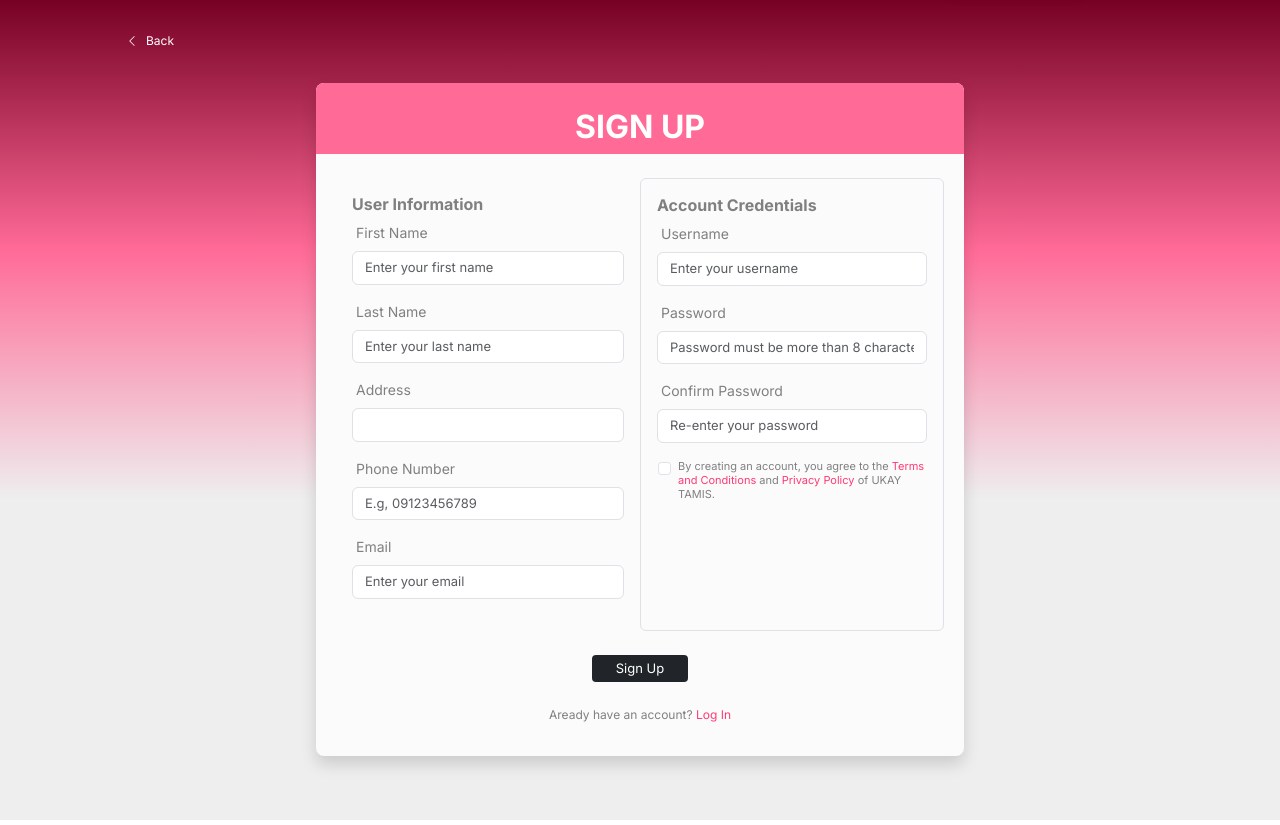
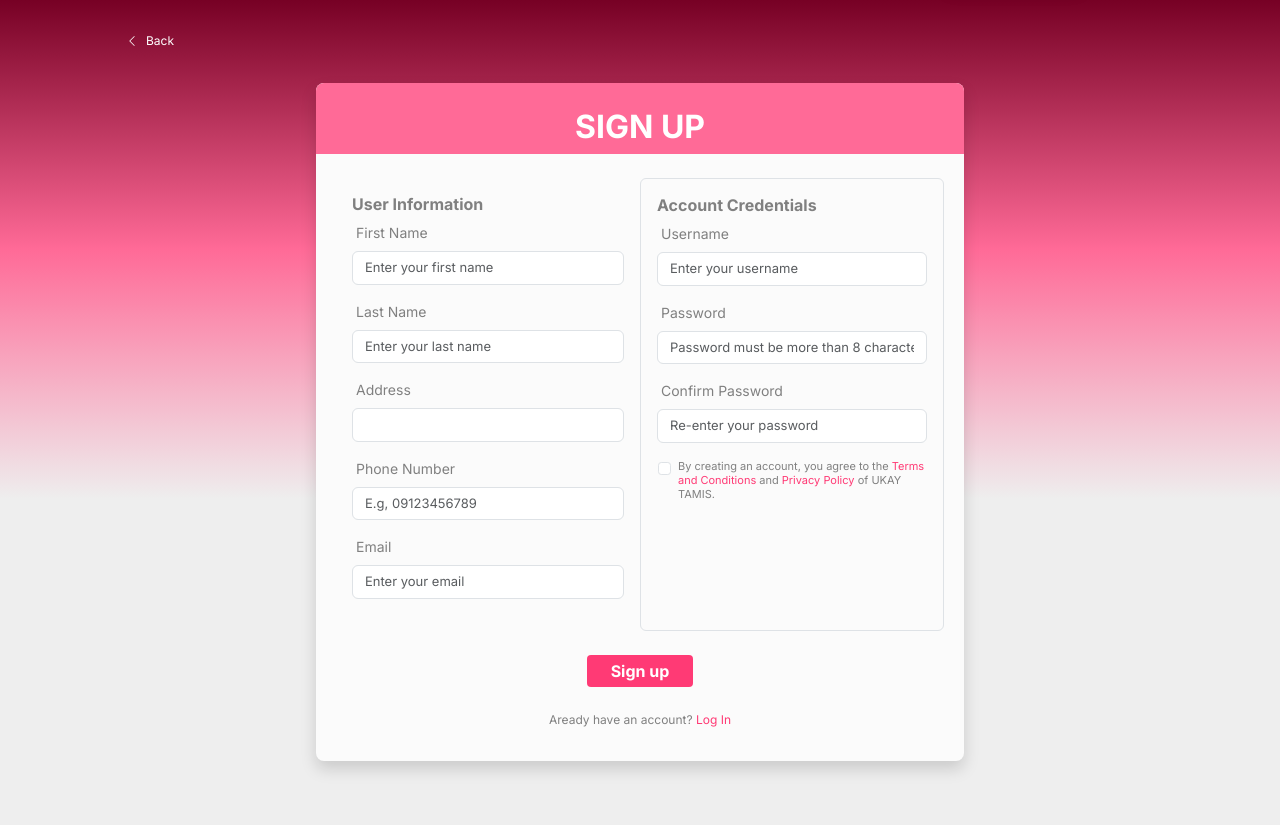
Before and after one commit to msn02/Ukay-Tamis, a PHP site: page /sign_up.php in a window 1280 px wide. Shown: the part 57-882 px from the top of the page. Run offline with PHP 8.4, Linux system fonts and the light colour scheme.

Commit message:
chore: renamed input tag to button

```diff
--- a/log_in.php
+++ b/log_in.php
@@ -52,7 +52,6 @@
             echo ('Login button not clicked.');
         }
     }
-
 ?>
 
 <!DOCTYPE html>
@@ -87,9 +86,7 @@
                         <h2 class="bold_header center_text ">LOG IN</h2>
                     </div>
 
-
                     <form class="form_style p-4 m-0" method="POST" action="log_in.php">
-
                         <!-- error message -->
                         <p><?php if(isset($_GET['error'])){ echo $_GET['error']; } ?></p>
 
@@ -107,7 +104,7 @@
                         </div>
                         <!-- TO DO: Error warning (if password is incorrect/no account/no username found) -->
                         <div class="log_sign_btn mt-4 center_align">
-                            <input class="btn btn-dark border-0 rounded-1 px-4 py-1" type = "submit" name = "login_btn" value = "Login"></input>
+                            <button class="btn btn-dark border-0 rounded-1 px-4 py-1" type = "submit" name = "login_btn" value = "Login">Log in</button>
                         </div>
                         <div class="center_align mt-4 mb-0 p-0">
                             <p>Don't have an account? <span class="sign_up_link"><a href="sign_up.php" class="text-decoration-none">Create an Account</a></span></p>
--- a/sign_up.php
+++ b/sign_up.php
@@ -248,7 +248,7 @@
                         <!-- TO DO: Error warning (if password is not more than 8 characters) -->
                         <div class="log_sign_btn mt-4 center_align">
 
-                            <input class="btn btn-dark border-0 rounded-1 px-4 py-1" onclick="" type = "submit" id="signup_btn" name="signup_btn" value = "Sign Up"></input>
+                            <button class="btn btn-dark border-0 rounded-1 px-4 py-1" onclick="" type = "submit" id="signup_btn" name="signup_btn" value = "Sign Up">Sign up</button>
                         </div>
                         <div class="center_align mt-4 mb-0 p-0">
                             <p>Aready have an account? <span class="sign_up_link"><a href="log_in.php" class="text-decoration-none">Log In</a></span></p>
```
